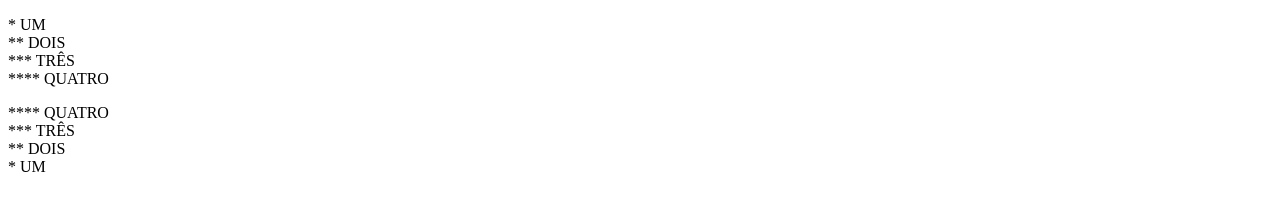
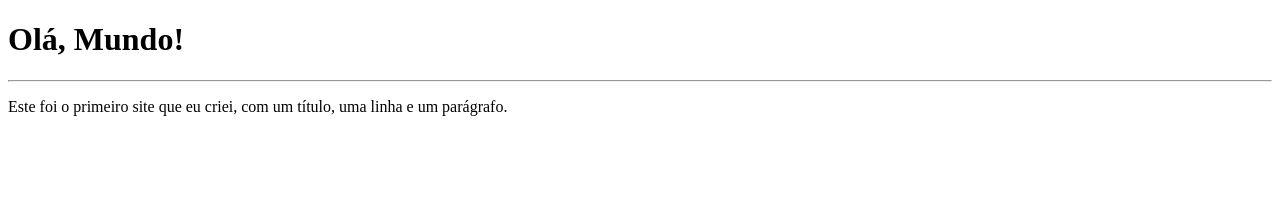
Before and after one commit to MarianaLuisa/html-css, a plain HTML site: page index.html in a window 1280 px wide. Drawn offline with Linux system fonts and the light colour scheme.

Commit message:
Add files via upload

```diff
--- a/index.html
+++ b/index.html
@@ -3,19 +3,13 @@
 <head>
     <meta charset="UTF-8">
     <meta name="viewport" content="width=device-width, initial-scale=1.0">
-    <title>Document</title>
+    <title>Primeiro site</title>
 </head>
 <body>
-    <p>* UM <br>
-    ** DOIS <br>
-*** TRÊS<br>
-**** QUATRO <br></p>
-<p>
-**** QUATRO <br>
-*** TRÊS <br>
-** DOIS <br>
-* UM <br>
-</p>
+    <h1> Olá, Mundo!</h1>
+    <hr>
+    <p> Este foi o primeiro site que eu criei, com um título, uma linha e um parágrafo.</p>
+
 
 </body>
 </html>
```
